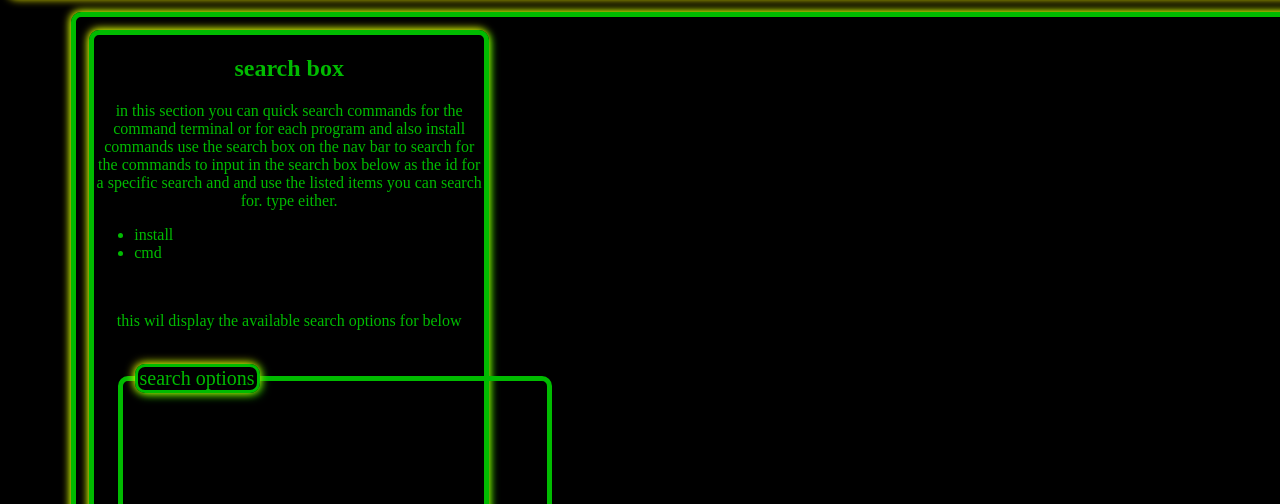
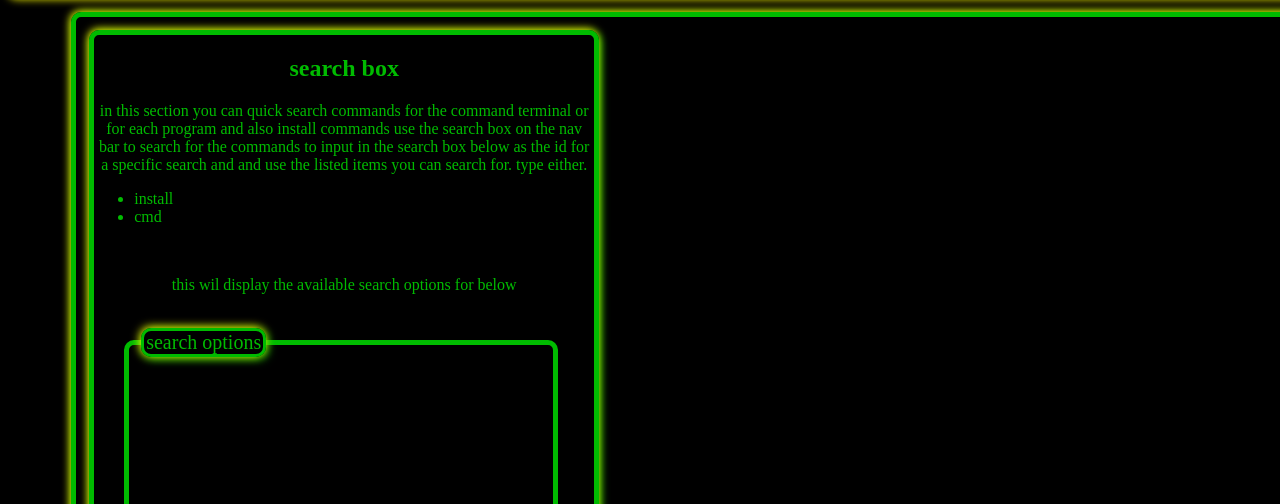
Before and after one commit to shaun1989/shaun1989.github.io, a plain HTML site: page index.html in a window 1280 px wide. Shown: the part 296-800 px from the top of the page. Drawn offline with Linux system fonts and the light colour scheme.

Commit message:
changes to screen size

```diff
--- a/style.css
+++ b/style.css
@@ -98,9 +98,9 @@ div#search {
 	float:left;
 	margin-top:1%;
 	margin-left:1%;
-	width:30%;
+	width:500px;
 	height:1020px;
-	min-width:30%;
+	min-width:500px;
 	min-height:1020px;
 	color:#00bb00;
 }
```
